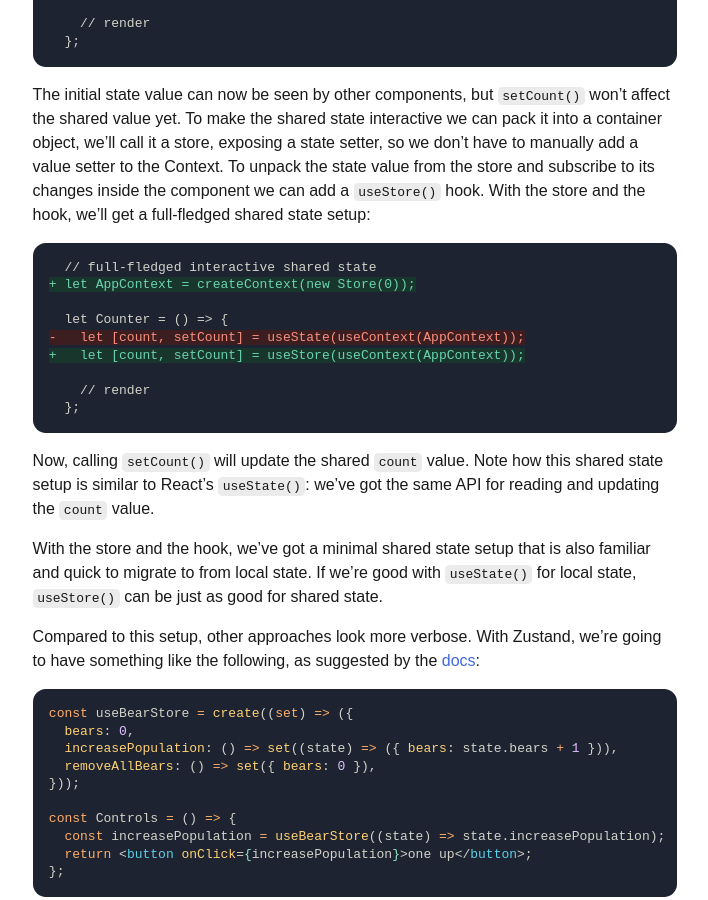
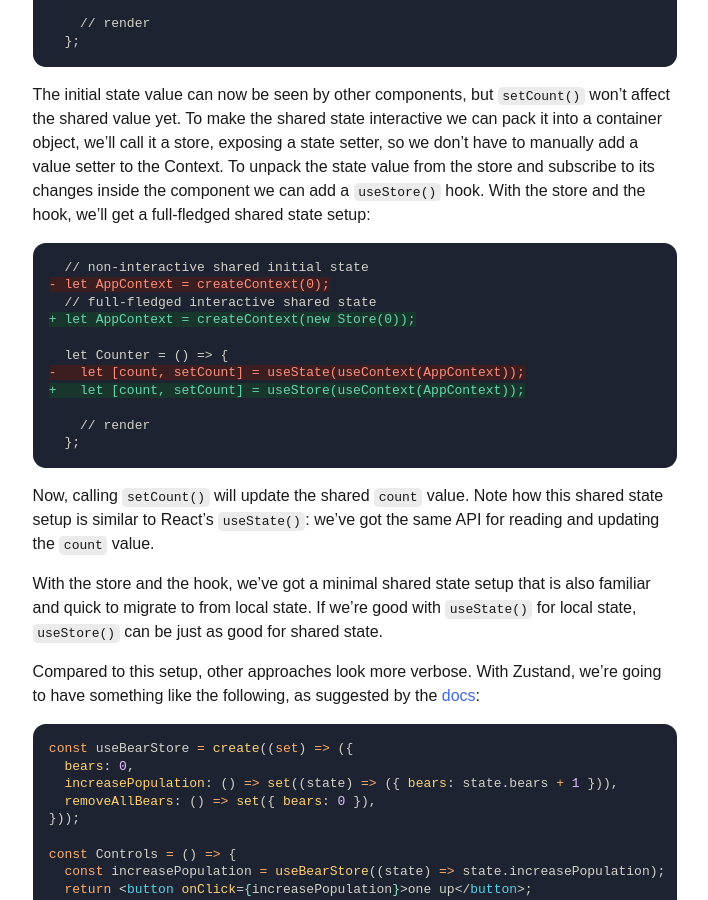
Before and after one commit to axtk/axtk.github.io, a Jekyll site: the page built from x/t8_react_store.md, in a window 1280 px wide and 900 px high, scrolled down 471 px. Shown: the whole window, without its empty margins (285-993 px from the left). Built offline with Jekyll 4.4.1, drawn with Linux system fonts in a browser that asks for light colours; our own code applies the rules of GitHub Pages for plain Markdown files.

Commit message:
update state management post

````diff
--- a/x/t8_react_store.md
+++ b/x/t8_react_store.md
@@ -29,6 +29,8 @@ First, we'll lift the initial value of the local state to a shared location:
 The initial state value can now be seen by other components, but `setCount()` won't affect the shared value yet. To make the shared state interactive we can pack it into a container object, we'll call it a store, exposing a state setter, so we don't have to manually add a value setter to the Context. To unpack the state value from the store and subscribe to its changes inside the component we can add a `useStore()` hook. With the store and the hook, we'll get a full-fledged shared state setup:
 
 ```diff
+  // non-interactive shared initial state
+- let AppContext = createContext(0);
   // full-fledged interactive shared state
 + let AppContext = createContext(new Store(0));
 
````
